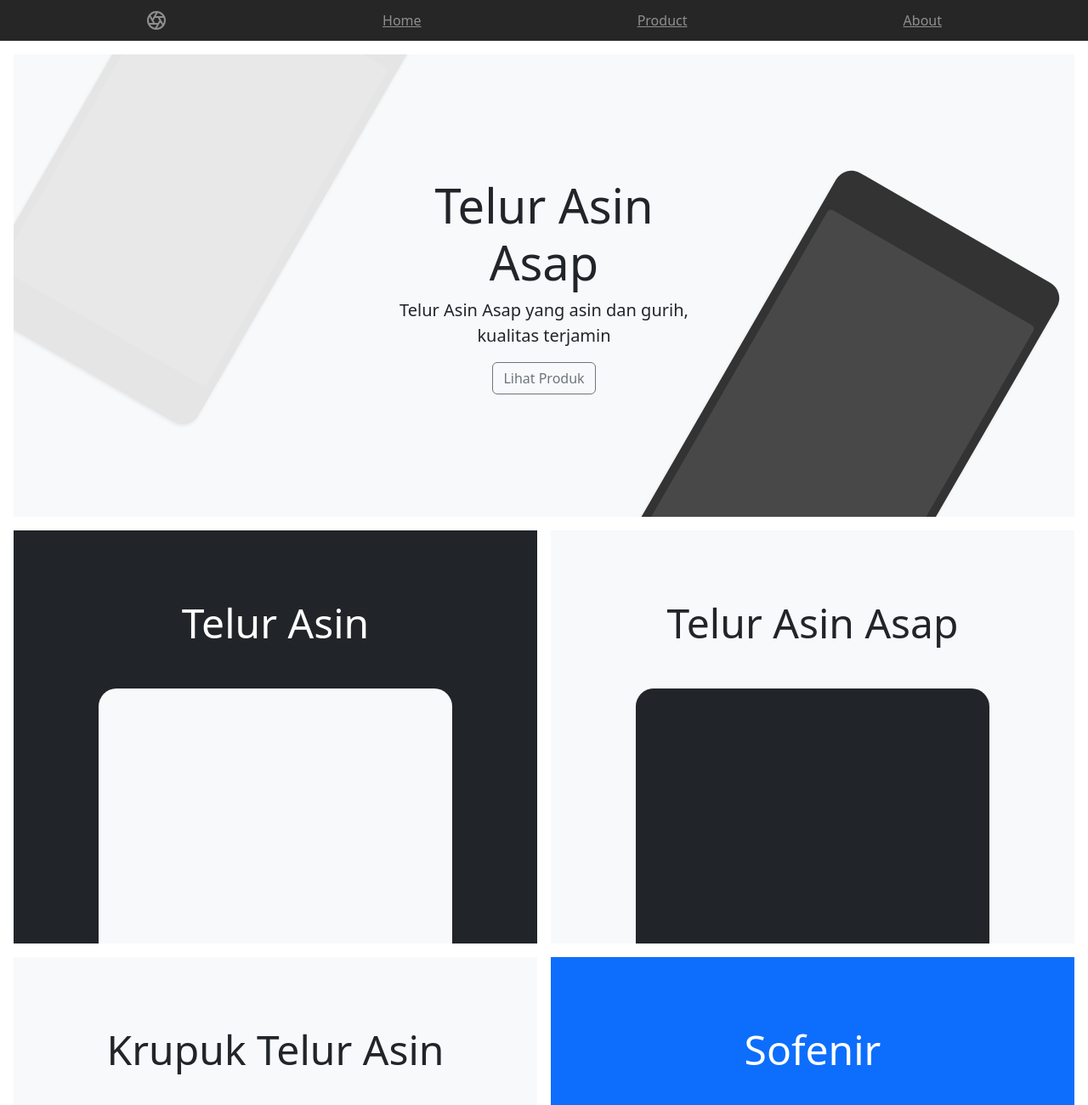
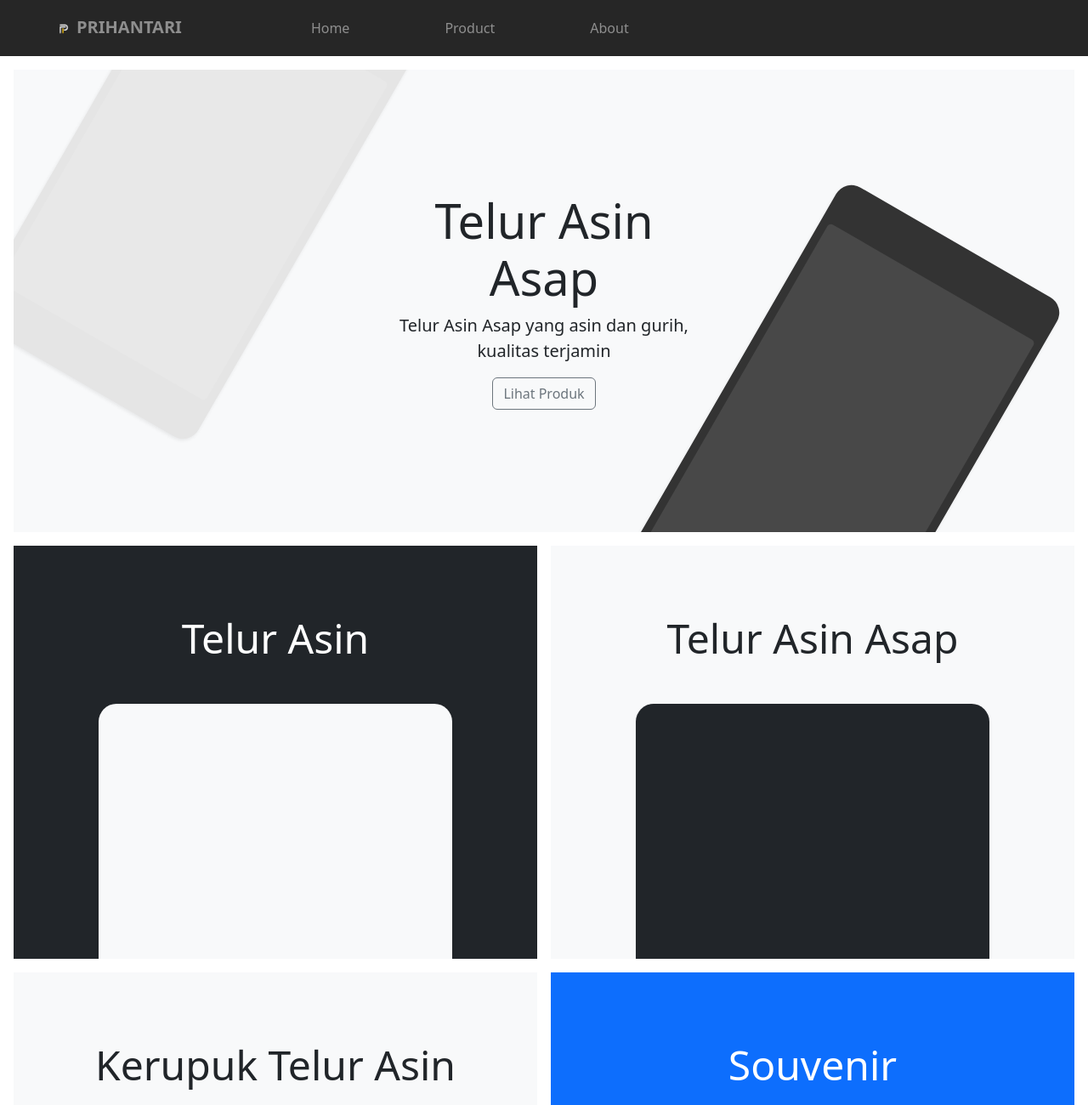
Before and after one commit to Rifai-13/TelurAsinAsap, a plain HTML site: page index.html in a window 1280 px wide. Shown: the top 1300 px of the page at 85% size. Drawn offline with nearby package versions, Linux system fonts and the light colour scheme.

Commit message:
Updet code

```diff
--- a/index.html
+++ b/index.html
@@ -3,7 +3,7 @@
   <head>
     <meta charset="utf-8">
     <meta name="viewport" content="width=device-width, initial-scale=1">
-    <title>Telur Asin Asap</title>
+    <title>PRIHANTARI</title>
 
     <link rel="canonical" href="https://getbootstrap.com/docs/5.2/examples/product/">
 <link href="https://cdn.jsdelivr.net/npm/bootstrap@5.2.3/dist/css/bootstrap.min.css" rel="stylesheet">
@@ -65,13 +65,20 @@
   </head>
   <body>
 <header class="site-header sticky-top py-1">
-  <nav class="container d-flex flex-column flex-md-row justify-content-between">
-    <a class="py-2" href="#" aria-label="Product">
-      <svg xmlns="http://www.w3.org/2000/svg" width="24" height="24" fill="none" stroke="currentColor" stroke-linecap="round" stroke-linejoin="round" stroke-width="2" class="d-block mx-auto" role="img" viewBox="0 0 24 24"><title>Product</title><circle cx="12" cy="12" r="10"/><path d="M14.31 8l5.74 9.94M9.69 8h11.48M7.38 12l5.74-9.94M9.69 16L3.95 6.06M14.31 16H2.83m13.79-4l-5.74 9.94"/></svg>
-    </a>
-    <a class="py-2 d-none d-md-inline-block" href="#">Home</a>
-    <a class="py-2 d-none d-md-inline-block" href="#">Product</a>
-    <a class="py-2 d-none d-md-inline-block" href="#">About</a>
+  <nav class="navbar navbar-expand-lg bg-secondary.bg-gradient">
+    <div class="container-fluid">
+      <a class="navbar-brand fw-bold mx-5 active" aria-current="page" href="#"> <img src="Gambar/Logo.png" width="30" height="30">PRIHANTARI</a>
+      <button class="navbar-toggler" type="button" data-bs-toggle="collapse" data-bs-target="#navbarNavAltMarkup" aria-controls="navbarNavAltMarkup" aria-expanded="false" aria-label="Toggle navigation">
+        <span class="navbar-toggler-icon"></span>
+      </button>
+      <div class="collapse navbar-collapse" id="navbarNavAltMarkup">
+        <div class="navbar-nav mx-5">
+          <a class="nav-link mx-5" href="#">Home</a>
+          <a class="nav-link mx-5" href="#">Product</a>
+          <a class="nav-link mx-5" href="#">About</a>
+        </div>
+      </div>
+    </div>
   </nav>
 </header>
 <main>
@@ -105,14 +112,14 @@
   <div class="d-md-flex flex-md-equal w-100 my-md-3 ps-md-3">
     <div class="bg-light me-md-3 pt-3 px-3 pt-md-5 px-md-5 text-center overflow-hidden">
       <div class="my-3 p-3">
-        <h2 class="display-5">Krupuk Telur Asin</h2>
+        <h2 class="display-5">Kerupuk Telur Asin</h2>
         <p class="lead"></p>
       </div>
       <div class="bg-dark shadow-sm mx-auto" style="width: 80%; height: 300px; border-radius: 21px 21px 0 0;"></div>
     </div>
     <div class="text-bg-primary me-md-3 pt-3 px-3 pt-md-5 px-md-5 text-center overflow-hidden">
       <div class="my-3 py-3">
-        <h2 class="display-5">Sofenir</h2>
+        <h2 class="display-5">Souvenir</h2>
         <p class="lead"></p>
       </div>
       <div class="bg-light shadow-sm mx-auto" style="width: 80%; height: 300px; border-radius: 21px 21px 0 0;"></div>
@@ -127,19 +134,19 @@
       <small class="d-block mb-3 text-muted">&copy; 2017–2022</small>
     </div>
     <div class="col-6 col-md">
-      <h5>Sosial Media</h5>
+      <h5>Social Media</h5>
       <ul class="list-unstyled text-small">
-        <li><a class="link-secondary" href="">Instagram</a></li>
+        <li><a class="link-secondary" href="https://www.instagram.com/">Instagram</a></li>
       </ul>
     </div>
     <div class="col-6 col-md">
-      <h5>Contect</h5>
+      <h5>Contact</h5>
       <ul class="list-unstyled text-small">
         <li><a class="link-secondary" href="#">WhatsApp</a></li>
       </ul>
     </div>
     <div class="col-6 col-md">
-      <h5>Olsob</h5>
+      <h5>Online Shop</h5>
       <ul class="list-unstyled text-small">
         <li><a class="link-secondary" href="#">Shoope</a></li>
         <li><a class="link-secondary" href="#">TokoPedia</a></li>
@@ -154,7 +161,5 @@
   </div>
 </footer>
     <script src="	https://cdn.jsdelivr.net/npm/bootstrap@5.2.3/dist/js/bootstrap.bundle.min.js"></script>
-
-
   </body>
 </html>
```
Also changed, not shown: Gambar/Logo.png (added), Gambar/logo.jpg (added).
